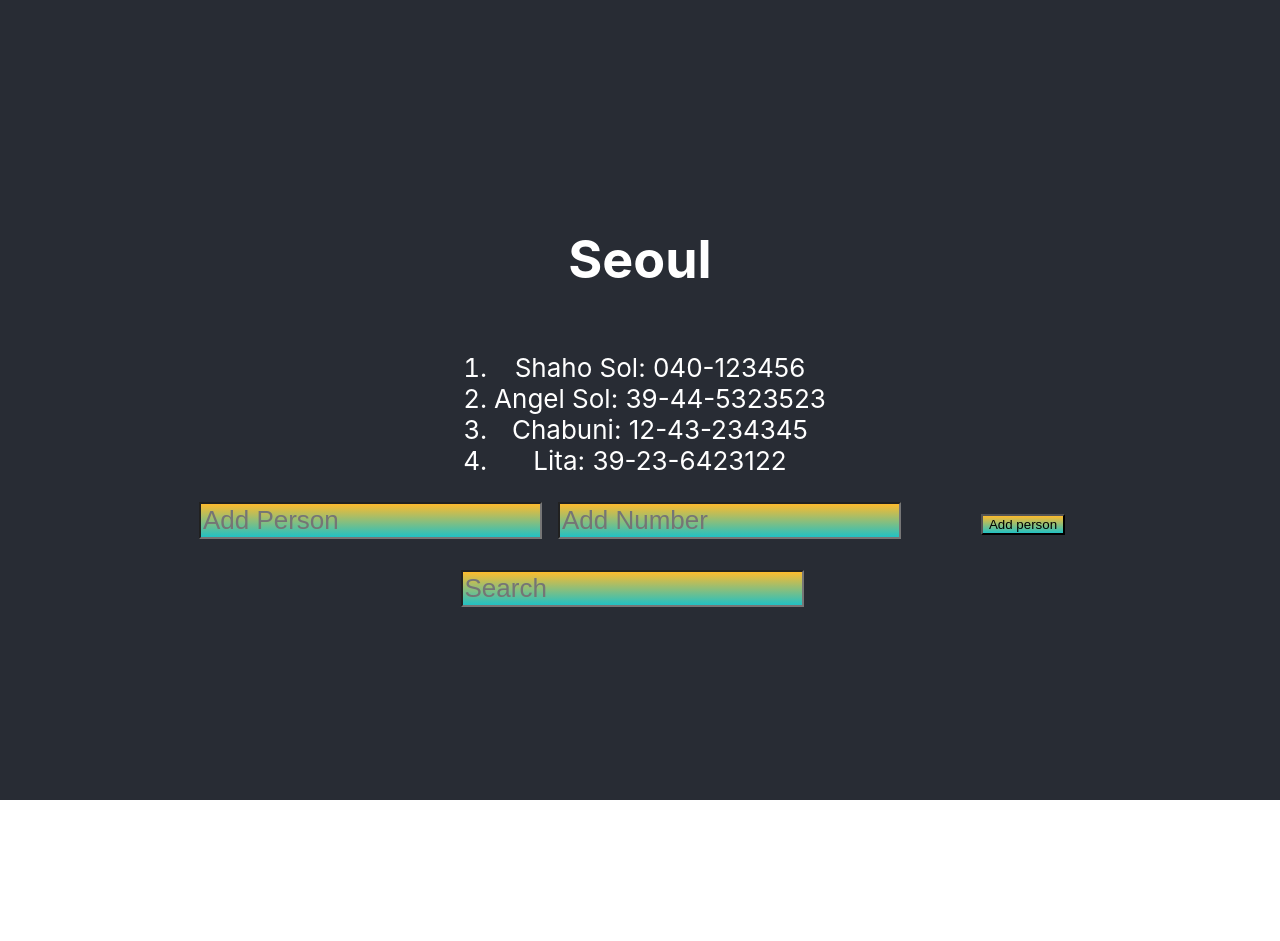
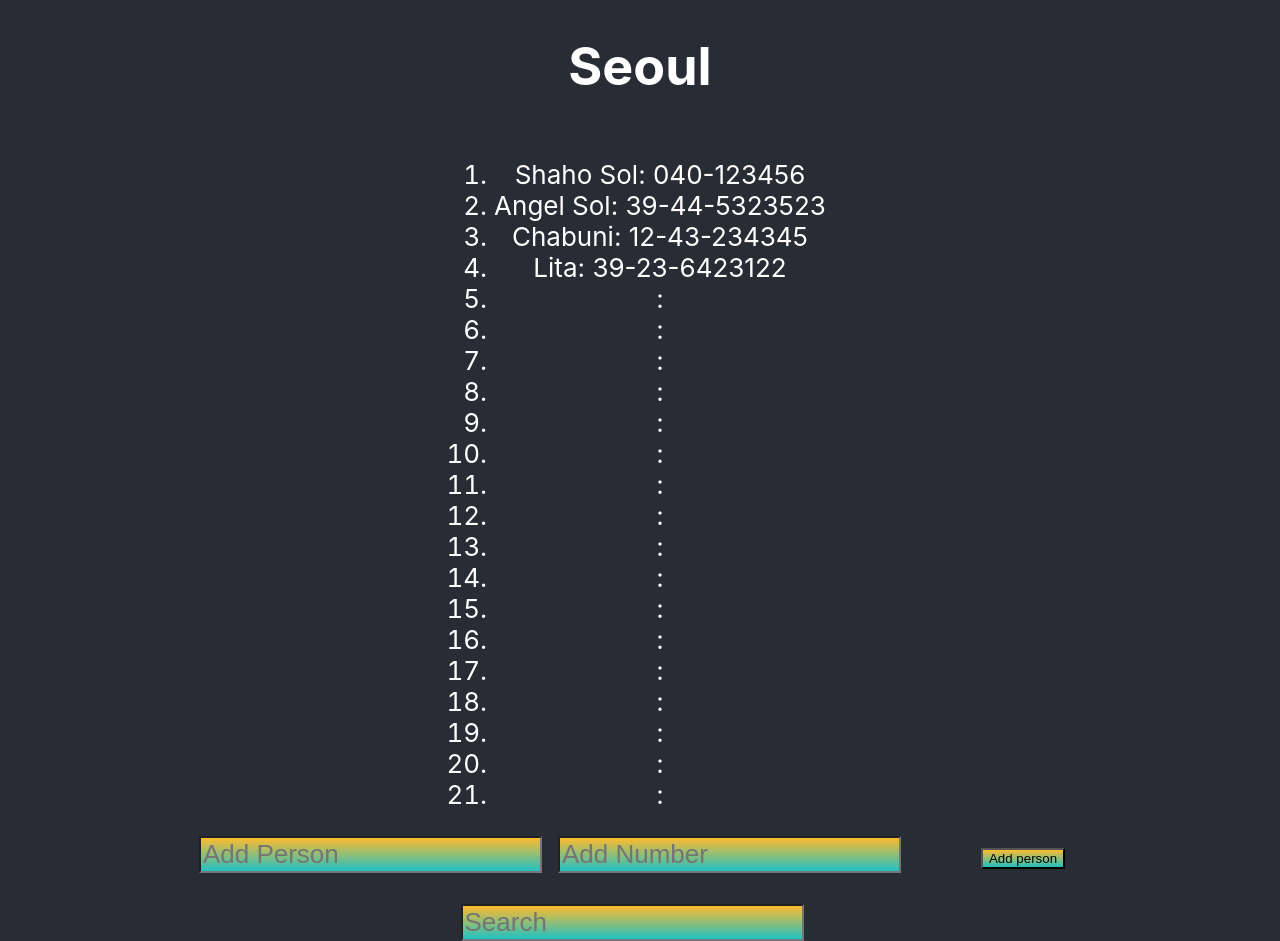
Before and after one commit to SSOL7/Osa2, a React (Vite) app: page / in a window 1280 px wide. Before the commit the page ends 800 px from the top, so only its background shows below. Built offline with nearby package versions, Linux system fonts and the light colour scheme; data requests are answered from the project's data file.

Commit message:
Tehtävä 2.15

```diff
--- a/db.json
+++ b/db.json
@@ -1,5 +1,5 @@
 {
-    "notes":[
+  "notes": [
     {
       "name": "Shaho Sol",
       "number": "040-123456",
@@ -19,6 +19,103 @@
       "name": "Lita",
       "number": "39-23-6423122",
       "id": 4
+    },
+    {
+      "content": "angwl",
+      "date": "11.4.2022",
+      "important": false,
+      "id": 5
+    },
+    {
+      "content": "Angel",
+      "date": "11.4.2022",
+      "important": true,
+      "id": 6
+    },
+    {
+      "content": "angel",
+      "date": "11.4.2022",
+      "important": false,
+      "id": 7
+    },
+    {
+      "content": "lita",
+      "date": "11.4.2022",
+      "important": false,
+      "id": "41f266f3-0067-4c87-b676-d36190111d4b"
+    },
+    {
+      "content": "angel",
+      "date": "11.4.2022",
+      "important": true,
+      "id": "22bb95bd-f743-43a6-9774-838bf765354c"
+    },
+    {
+      "content": "chabun",
+      "date": "11.4.2022",
+      "important": false,
+      "id": "70d2d5b0-26a8-490b-a26f-8efc2257e0f3"
+    },
+    {
+      "content": "jeti",
+      "date": "11.4.2022",
+      "important": false,
+      "id": "4d4b97ba-6807-419d-9278-1a000e62c035"
+    },
+    {
+      "content": "222-333",
+      "date": "11.4.2022",
+      "id": "0d23aafb-502d-4796-bd3b-ca9aa2254fc8"
+    },
+    {
+      "content": "maum",
+      "date": "11.4.2022",
+      "important": true,
+      "id": "43cf61b3-668c-45a7-ac5a-25eb862c76da"
+    },
+    {
+      "content": "0000",
+      "date": "11.4.2022",
+      "id": "74aa32d6-3dd6-4ba6-b4d8-8dfd6cbff521"
+    },
+    {
+      "content": "asd",
+      "date": "11.4.2022",
+      "important": true,
+      "id": "9ab6602e-ec2d-462e-9cb6-c2ad99774a30"
+    },
+    {
+      "content": "angel",
+      "date": "11.4.2022",
+      "important": false,
+      "id": "d38b81b1-68a5-45f5-b462-f7cecb84cfb3"
+    },
+    {
+      "content": "111",
+      "date": "11.4.2022",
+      "id": "4e07aa69-8df1-46cc-8d08-52df32a489ce"
+    },
+    {
+      "content": "111",
+      "date": "11.4.2022",
+      "id": "a0f6ec71-cb5f-4832-92e7-f74d31e8c411"
+    },
+    {
+      "content": "010",
+      "date": "11.4.2022",
+      "id": "72fdb597-f804-44f5-a31d-ec9d47096100"
+    },
+    {
+      "content": "111222333",
+      "date": "11.4.2022",
+      "id": "df796b33-c0d7-4d0e-b1fd-d455834cc029"
+    },
+    {
+      "content": "punibusan",
+      "phone": "111-222-333-444",
+      "date": "11.4.2022",
+      "important": false,
+      "id": "58763c2b-c22c-4948-b12b-a1fe98bde63a"
     }
   ]
 }
--- a/package.json
+++ b/package.json
@@ -11,7 +11,8 @@
   "dependencies": {
     "axios": "^0.26.1",
     "react": "^17.0.2",
-    "react-dom": "^17.0.2"
+    "react-dom": "^17.0.2",
+    "uuid": "^8.3.2"
   },
   "devDependencies": {
     "@vitejs/plugin-react": "^1.0.7",
--- a/src/App.jsx
+++ b/src/App.jsx
@@ -1,19 +1,18 @@
 import React, { useState, useEffect } from "react";
 import axios from "axios";
+import { v4 as uuidv4 } from 'uuid';
 import './App.css'
 import Form from "./Form";
 import Phone from "./Phone";
 
 function App() {
   const [inputValue, setInputValue] = useState("");
+  const [numberInput, setNumberInput] = useState("");
   const [todos, setTodos] = useState([]);
-  const [numberInput, setNumberInput] = useState("");
   const [contacts, setContacts] = useState([]);
   const [searchTerm, setSearchTerm] = useState('');
   const [filteredResults, setFilteredResults] = useState([]);
   const [notes, setNotes] = useState([]);
-
-
   // JSON SERVER STARTS WITH COMMAND: npm run server.
   useEffect(() => {
     console.log('effect')
@@ -34,16 +33,19 @@ function App() {
     const nameExists = todos.some(todo => todo.name === inputValue);
     const todo_object = {
       content: inputValue,
+      phone: numberInput,
       date: new Date().toLocaleDateString('fi-FI'),
       important: Math.random() > 0.5,
-      id: todos.length + 1,
+      id: uuidv4(),
+      // id: todos.length + 1,
     };
     // contact information object
-    const phonenumbers = {
-      content: numberInput,
-      date: new Date().toLocaleDateString('fi-FI'),
-      id: contacts.length + 1,
-    };
+    // const phonenumbers = {
+    //   content: numberInput,
+    //   date: new Date().toLocaleDateString('fi-FI'),
+    //   id: uuidv4(),
+    //   // id: contacts.length + 1,
+    // };
     if (nameExists) return alert("Name already exists on the list");
     const newArr = todos.slice();
     newArr.splice(0, 0, { name: inputValue, done: false });
@@ -53,9 +55,19 @@ function App() {
     // Adding contact information
     const newNum = contacts.slice();
     newNum.splice(0, 0, { number: numberInput });
-    setContacts(newNum.concat(phonenumbers));
-    console.log(phonenumbers);
+    // setContacts(newNum.concat(phonenumbers));
+    // console.log(phonenumbers);
     setNumberInput("");
+    // axios.post('http://localhost:3001/notes', todo_object).then(response => {
+    //   setTodos(todos.concat(response.data));
+    // })
+
+    // axios post request to add contact information
+    axios.post('http://localhost:3001/notes', todo_object).then(response => {
+      setContacts(contacts.concat(response.data));
+    });
+
+
   };
 
   const _handleBntClick = ({ type, index }) => {
@@ -77,8 +89,6 @@ function App() {
         setFilteredResults(todos);
     }
 }
-
-// Jaettu eri kmponentteihin
 
   return (
     <div className="App">
```
Also changed, not shown: 1 other file (tests, documents, lock files or other folders). Lines whose indentation alone changed are shown as unchanged.
